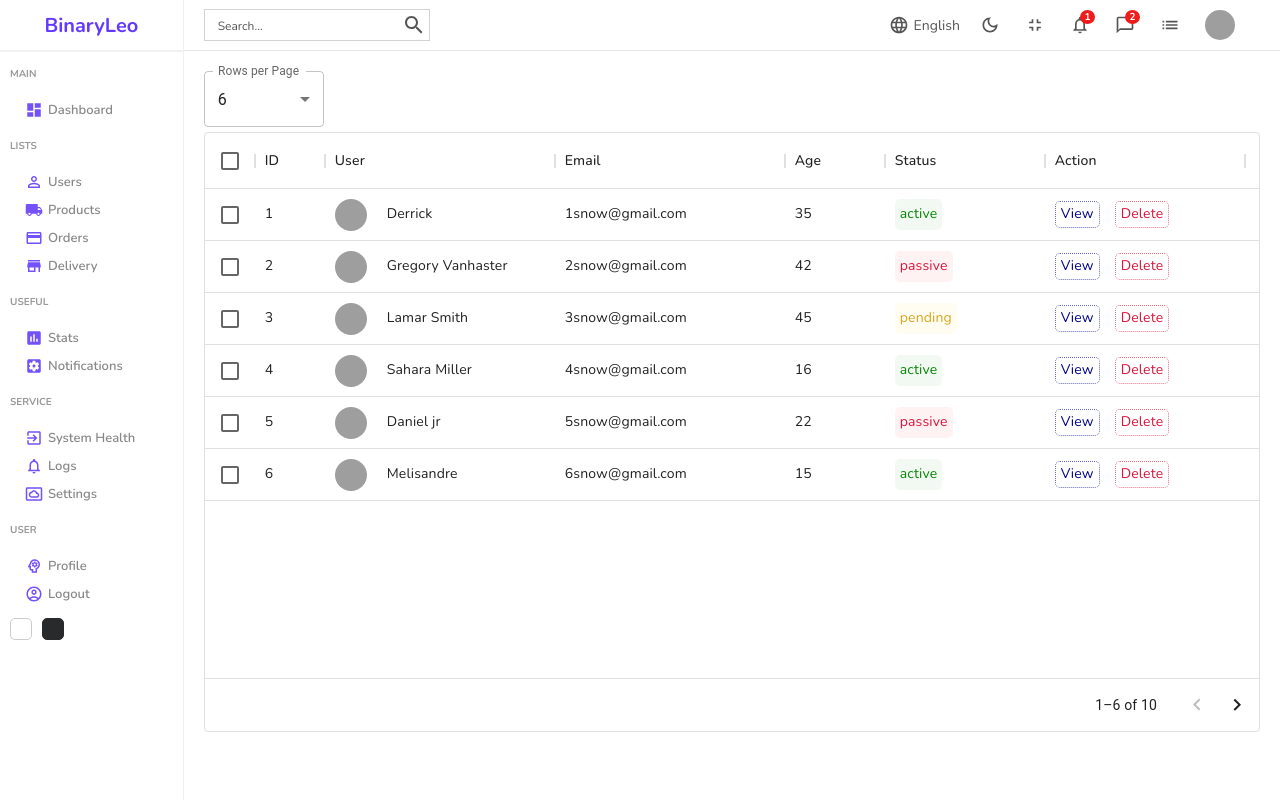
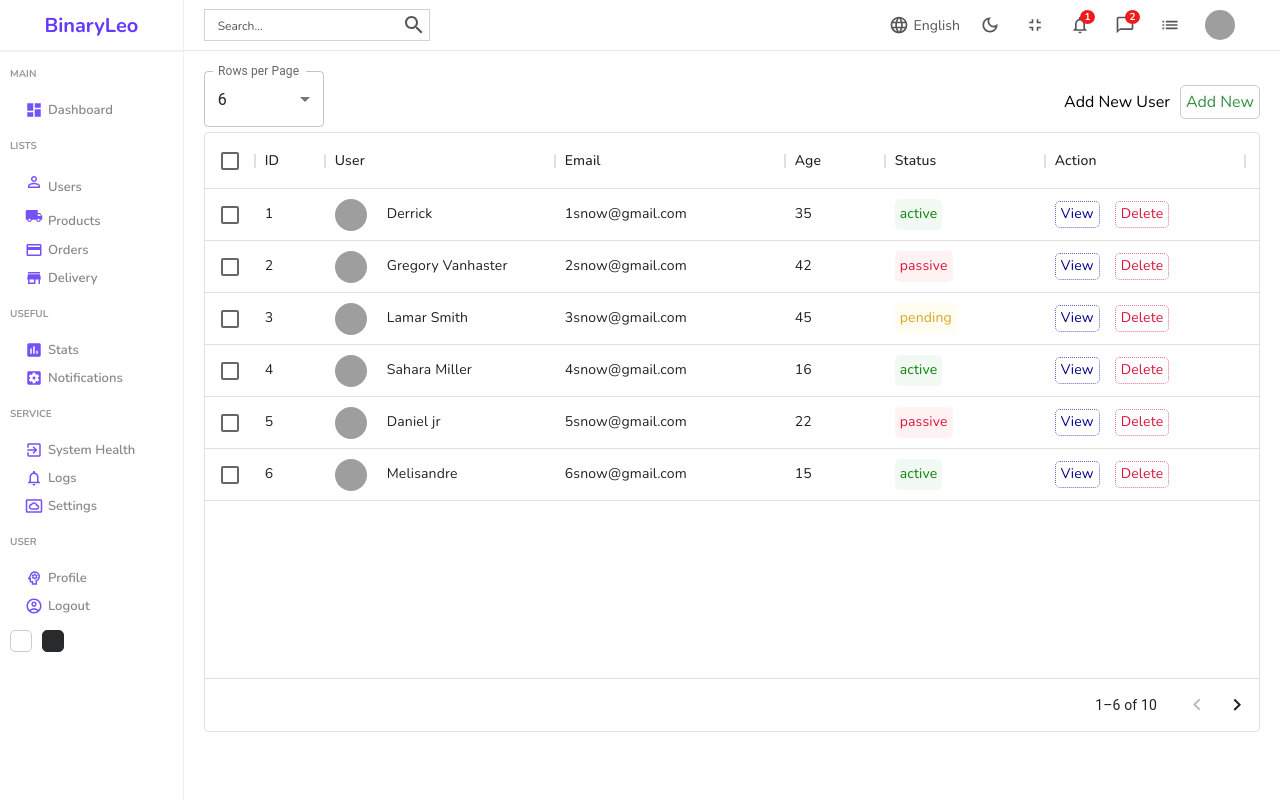
Before and after one commit to BinaryLeo/react_firebase_imageupload, a React (Create React App) app: page /users in a window 1280 px wide. Built offline with nearby package versions, Linux system fonts and the light colour scheme; grey boxes are pictures that could not be loaded.

Commit message:
feat:add link for pages and new user button

```diff
--- a/src/components/datatable/Datatable.jsx
+++ b/src/components/datatable/Datatable.jsx
@@ -8,19 +8,22 @@
 import MenuItem from '@mui/material/MenuItem';
 import FormControl from '@mui/material/FormControl';
 import Select from '@mui/material/Select';
-
+import { Link } from "react-router-dom";
 
 const Datatable = () => {
-  const [rowsNumber, setRowsNumber] = useState('6')
+  const [rowsNumber, setRowsNumber] = useState(6)
   const actionColumn = [
     {
       field: "action",
       headerName: "Action",
       width: 200,
-      renderCell: (params) => {
+      renderCell: () => {
         return (
           <div className="cellAction">
-            <div className="viewButton">View</div>
+            <Link to="/users/test" style={{ textDecoration: "none" }}>
+              <div className="viewButton">View</div>
+            </Link>
+
             <div className="deleteButton">Delete</div>
           </div>
         );
@@ -33,7 +36,8 @@
 
   return (
     <div className="datatable">
-       <Box sx={{ minWidth: 120 }}>
+      <div className="wrapper">
+      <Box sx={{ minWidth: 120 }}>
       <FormControl className="select">
         <InputLabel id="demo-simple-select-label">Rows per Page</InputLabel>
         <Select
@@ -50,6 +54,11 @@
         </Select>
       </FormControl>
     </Box>
+      <div className="datatableTitle">
+        Add New User
+        <Link to="/users/new" style={{ textDecoration: "none" }} className="link">Add New</Link>
+      </div>
+      </div>
       <DataGrid
         rows={userRows}
         columns={userColumns.concat(actionColumn)}//Add action column to the end of the columns
--- a/src/components/datatable/datatable.scss
+++ b/src/components/datatable/datatable.scss
@@ -1,36 +1,41 @@
-.datatable{
+.datatable {
   height: 600px;
-  padding:20px;
+  padding: 20px;
 
-  .cellWithImg{
+  .cellWithImg {
     display: flex;
     align-items: center;
-    .cellImg{
+
+    .cellImg {
       width: 32px;
       height: 32px;
       border-radius: 50%;
       object-fit: cover;
-      margin-right:20px;
+      margin-right: 20px;
 
     }
   }
-  .cellWithStatus{
-    padding:5px;
-    border-radius:5px;
 
-    &.active{
-      background-color: rgba(0,128,0,0.05);
-      color:rgb(6, 133, 6);
+  .cellWithStatus {
+    padding: 5px;
+    border-radius: 5px;
+
+    &.active {
+      background-color: rgba(0, 128, 0, 0.05);
+      color: rgb(6, 133, 6);
     }
-    &.pending{
-      background-color: rgba(255,217,0,0.05);
+
+    &.pending {
+      background-color: rgba(255, 217, 0, 0.05);
       color: rgb(218, 165, 32);
     }
-    &.passive{
-      background-color: rgba(255,0,0,0.05);
+
+    &.passive {
+      background-color: rgba(255, 0, 0, 0.05);
       color: rgb(220, 20, 60);
     }
   }
+
   .cellAction {
     display: flex;
     align-items: center;
@@ -52,8 +57,30 @@
       cursor: pointer;
     }
   }
-  .select{
-    width: 120px;
-    margin-bottom:5px;
+
+  .wrapper {
+    display: flex;
+    width: 100%;
+    align-items: center;
+    justify-content: space-between;
+
+    .select {
+      width: 120px;
+      margin-bottom: 5px;
+    }
+
+    .datatableTitle {
+       font-size: 1rem;
+      .link{
+        margin-left: 10px;
+        text-decoration: none;
+        color: #368e42;
+        border: 1px solid #ccc;
+        border-radius: 5px;
+        padding: 5px;
+        cursor: pointer;
+      }
+    }
   }
+
 }
--- a/src/components/sidebar/Sidebar.jsx
+++ b/src/components/sidebar/Sidebar.jsx
@@ -13,11 +13,15 @@
 import PsychologyOutlinedIcon from '@mui/icons-material/PsychologyOutlined';
 import AccountCircleOutlinedIcon from '@mui/icons-material/AccountCircleOutlined';
 import { Link } from "react-router-dom";
+
 const Sidebar = () => {
   return (
     <div className="sidebar">
       <div className="top">
-        <span className="logo">BinaryLeo</span>
+        <Link to="/" style={{textDecoration:"none"}}>
+          <span className="logo">BinaryLeo</span>
+        </Link>
+
       </div>
       <hr />
       <div className="center">
@@ -28,14 +32,15 @@
             <span>Dashboard</span>
           </li>
           <p className="title">LISTS</p>
-          <Link to="/users" style={{ textDecoration: "none" }}></Link>
           <li>
+            <Link to="/users" style={{ textDecoration: "none" }}>
             <PersonOutlineIcon className="icon" />
-            <span>Users</span>
+            <span>Users</span></Link>
           </li>
           <li>
+            <Link to="/products" style={{ textDecoration: "none" }}>
             <LocalShippingIcon className="icon" />
-            <span>Products</span>
+              <span>Products</span></Link>
           </li>
           <li>
             <CreditCardIcon className="icon" />
```
